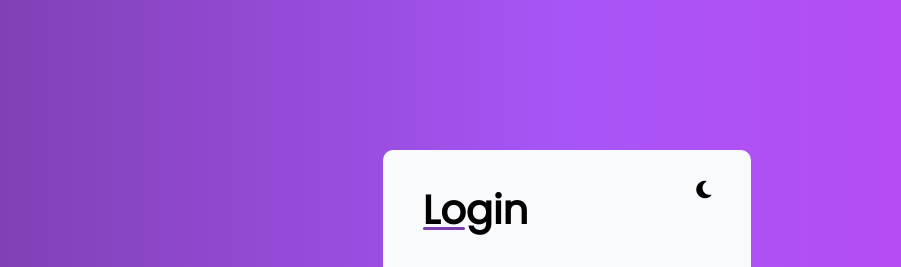
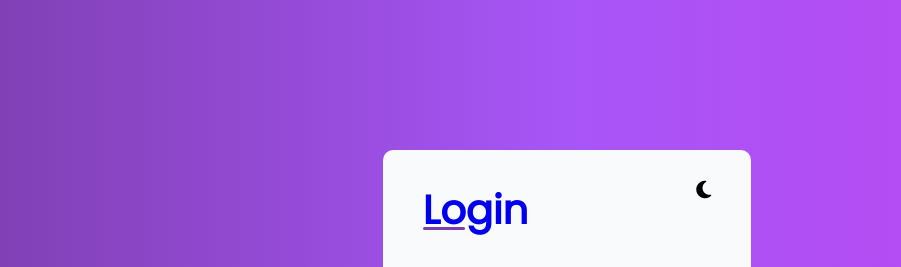
Before and after one commit to HenriqueMafort/Tela-Login, a plain HTML site: page index.html in a window 1280 px wide. Shown: the top 267 px of the page, without its empty margins (73-974 px from the left). Drawn offline with Linux system fonts and the light colour scheme.

Commit message:
Password ajustado

```diff
--- a/index.html
+++ b/index.html
@@ -17,7 +17,8 @@
     <main id="container">
         <form id="login_form">
             <div id="form_header">
-                    <h1>Login</h1>
+                <a href="#">
+                    <h1>Login</h1></a>
                 <i id="mode_icon" class="fa-solid fa-moon" onclick="Darkmode()"></i>
             </div>
             <div class="social_media">
@@ -51,7 +52,7 @@
                         <p>Password</p>
                         <div class="input-field">
                             <i class="fa-solid fa-key"></i>
-                            <input type="text" name="password" id="password">
+                            <input type="password" name="password" id="password">
                         </div>
                     </label>
 
--- a/styles/style.css
+++ b/styles/style.css
@@ -31,6 +31,9 @@
     justify-content: center;
     align-items: center;
 }
+a{
+text-decoration: none;
+}
 
 #login_form {
     background-color: var(--color-light-50);
@@ -54,7 +57,9 @@ div#form_header {
 div#form_header h1 {
     font-size: 40px;
     position: relative;
+    cursor: pointer;
 }
+
 
 div#form_header h1::before {
     position: absolute;
```
